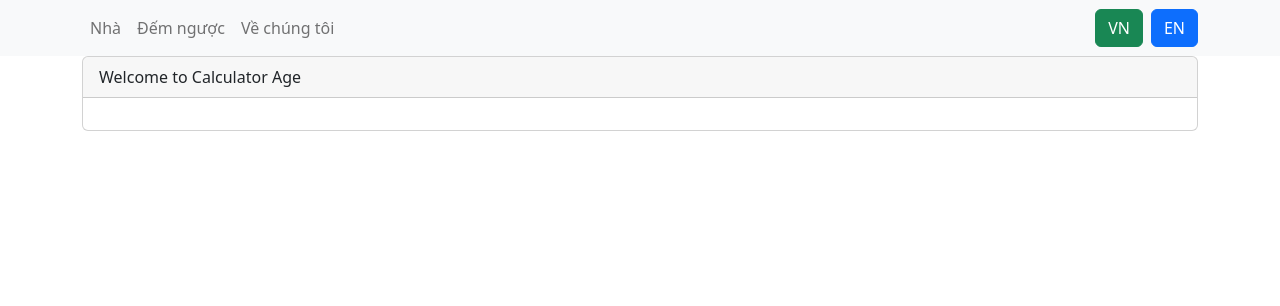
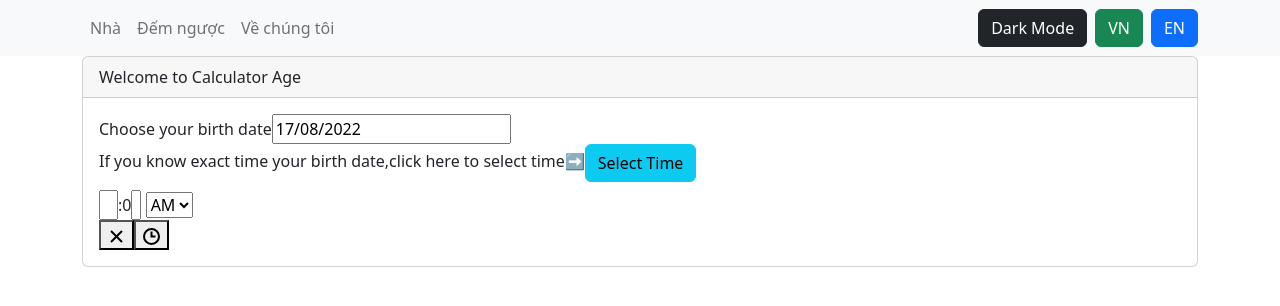
Before and after one commit to LuanPhan2911/calculate-age, a React (Create React App) app: page / in a window 1280 px wide. Shown: the top 306 px of the page. Built offline with nearby package versions, Linux system fonts and the light colour scheme.

Commit message:
select hour

```diff
--- a/package.json
+++ b/package.json
@@ -10,14 +10,18 @@
     "@testing-library/react": "^13.3.0",
     "@testing-library/user-event": "^13.5.0",
     "bootstrap": "^5.2.0",
+    "moment": "^2.29.4",
     "react": "^18.2.0",
     "react-bootstrap": "^2.5.0",
+    "react-datepicker": "^4.8.0",
     "react-dom": "^18.2.0",
     "react-intl": "^6.0.5",
     "react-redux": "^8.0.2",
     "react-router-dom": "^6.3.0",
     "react-scripts": "5.0.1",
+    "react-time-picker": "^4.5.0",
     "redux": "^4.2.0",
+    "sass": "^1.54.4",
     "web-vitals": "^2.1.4"
   },
   "scripts": {
--- a/src/app/store.js
+++ b/src/app/store.js
@@ -1,8 +1,8 @@
 import { configureStore } from '@reduxjs/toolkit';
-import LanguageReducer from '../features/app/ChangeLanguageSlice';
+import AppReducer from '../features/app/AppSlice';
 
 export default configureStore({
     reducer: {
-        language: LanguageReducer,
+        app: AppReducer,
     },
 })
--- a/src/components/Home.js
+++ b/src/components/Home.js
@@ -1,7 +1,19 @@
-import { Link } from "react-router-dom";
+
 import { useState, useEffect } from "react";
+import { useSelector } from "react-redux";
+import DatePicker from "react-datepicker";
+import TimePicker from 'react-time-picker';
+import { dateFormat, language } from "../utils/constant";
+
+import "react-datepicker/dist/react-datepicker.css";
+import moment from "moment";
 function Home() {
+    const [startDate, setStartDate] = useState(moment().startOf('day').valueOf());
+    const [hour, setHour] = useState('00:00:00');
+    const [showSelectHour, setShowSelectHour] = useState(false);
+    const lang = useSelector((state) => state.app.language);
 
+    console.log(moment(startDate).format('DD/MM/yyyy'));
 
     return (
 
@@ -11,7 +23,30 @@ function Home() {
                     Welcome to Calculator Age
                 </div>
                 <div className="card-body">
+                    <div className="form-group">
+                        <label>Choose your birth date</label>
+                        <DatePicker
+                            selected={startDate}
+                            onChange={(date) => setStartDate(moment(date).startOf('day').valueOf())}
+                            dateFormat={lang === language.VI ? dateFormat.VI : dateFormat.EN}
+                            maxDate={new Date()}
+                        />
+                    </div>
+                    <div className="show-select-hour">
+                        {showSelectHour === false && <h6>
+                            If you know exact time your birth date,click here to select time➡️
 
+
+                            <button
+                                className="btn btn-info"
+                                onClick={() => setShowSelectHour(true)}
+                            >Select Time</button>
+                        </h6>
+                        }
+                    </div>
+                    <div className="select-time">
+                        <TimePicker onChange={setHour} value={hour} />
+                    </div>
 
                 </div>
             </div>
--- a/src/components/HomeHeader.js
+++ b/src/components/HomeHeader.js
@@ -5,12 +5,17 @@ import Navbar from 'react-bootstrap/Navbar';
 import { Link } from 'react-router-dom';
 import { menu, path } from '../utils';
 import { useSelector, useDispatch } from 'react-redux';
-import { changeLanguage } from '../features/app/ChangeLanguageSlice';
+import { changeLanguage, changeMode } from '../features/app/AppSlice';
 import { FormattedMessage } from 'react-intl';
 const HomeHeader = () => {
+    const mode = useSelector((state) => state.app.mode);
     const dispatch = useDispatch();
     return (
-        <Navbar bg="light" variant="light">
+        <Navbar bg={
+            mode === 0 ? 'light' : 'dark'
+        } variant={
+            mode === 0 ? 'light' : 'dark'
+        }>
             <Container>
                 <Nav className="me-auto">
                     <Nav.Link as={Link} to={path.HOME}>{<FormattedMessage id='menu.home' />}</Nav.Link>
@@ -22,6 +27,22 @@ const HomeHeader = () => {
                     </Nav.Link>
                 </Nav>
                 <div className='d-flex'>
+                    {
+                        mode === 0 ?
+                            <button
+                                type="button"
+                                className="btn btn-dark"
+                                onClick={() => dispatch(changeMode(1))}
+                            >Dark Mode</button>
+                            :
+                            <button
+                                type="button"
+                                className="btn btn-light"
+                                onClick={() => dispatch(changeMode(0))}
+                            >Light Mode</button>
+
+                    }
+
                     <button
                         className='btn btn-success mx-2'
                         onClick={() => dispatch(changeLanguage('vi'))}>
@@ -29,7 +50,6 @@ const HomeHeader = () => {
                     </button>
                     <button className='btn btn-primary'
                         onClick={() => dispatch(changeLanguage('en'))}>
-
                         EN
                     </button>
                 </div>
--- a/src/containers/App.js
+++ b/src/containers/App.js
@@ -3,7 +3,7 @@ import { Route, Routes } from 'react-router-dom';
 import HomeHeader from '../components/HomeHeader';
 import Home from '../components/Home';
 import About from '../components/About';
-
+import './App.scss';
 function App() {
   return (
     <div className="App">
--- a/src/containers/IntlProviderWrapper.js
+++ b/src/containers/IntlProviderWrapper.js
@@ -14,7 +14,7 @@ import '@formatjs/intl-relativetimeformat/locale-data/vi';
 const IntlProviderWrapper = (props) => {
     const { children } = props;
     const messages = LanguageUtils.getFlattenedMessages();
-    const language = useSelector((state) => state.language.language);
+    const language = useSelector((state) => state.app.language);
 
     return (
         <IntlProvider locale={language}
--- a/src/features/app/ChangeLanguageSlice.js
+++ b/src/features/app/AppSlice.js
@@ -1,19 +1,23 @@
 import { createSlice } from '@reduxjs/toolkit'
 
-export const ChangeLanguageSlice = createSlice({
-    name: 'language',
+export const AppSlice = createSlice({
+    name: 'app',
     initialState: {
         language: 'vi',
+        mode: 0,
     },
     reducers: {
 
         changeLanguage: (state, action) => {
             state.language = action.payload
         },
+        changeMode: (state, action) => {
+            state.mode = action.payload
+        },
     },
 })
 
 // Action creators are generated for each case reducer function
-export const { changeLanguage } = ChangeLanguageSlice.actions
+export const { changeLanguage, changeMode } = AppSlice.actions
 
-export default ChangeLanguageSlice.reducer
+export default AppSlice.reducer
--- a/src/utils/constant.js
+++ b/src/utils/constant.js
@@ -12,3 +12,7 @@ export const language = {
     VI: 'vi',
     EN: 'en',
 }
+export const dateFormat = {
+    EN: 'MM/dd/yyyy',
+    VI: 'dd/MM/yyyy',
+}
```
Also changed, not shown: src/containers/App.scss (added), 1 other file (tests, documents, lock files or other folders).
